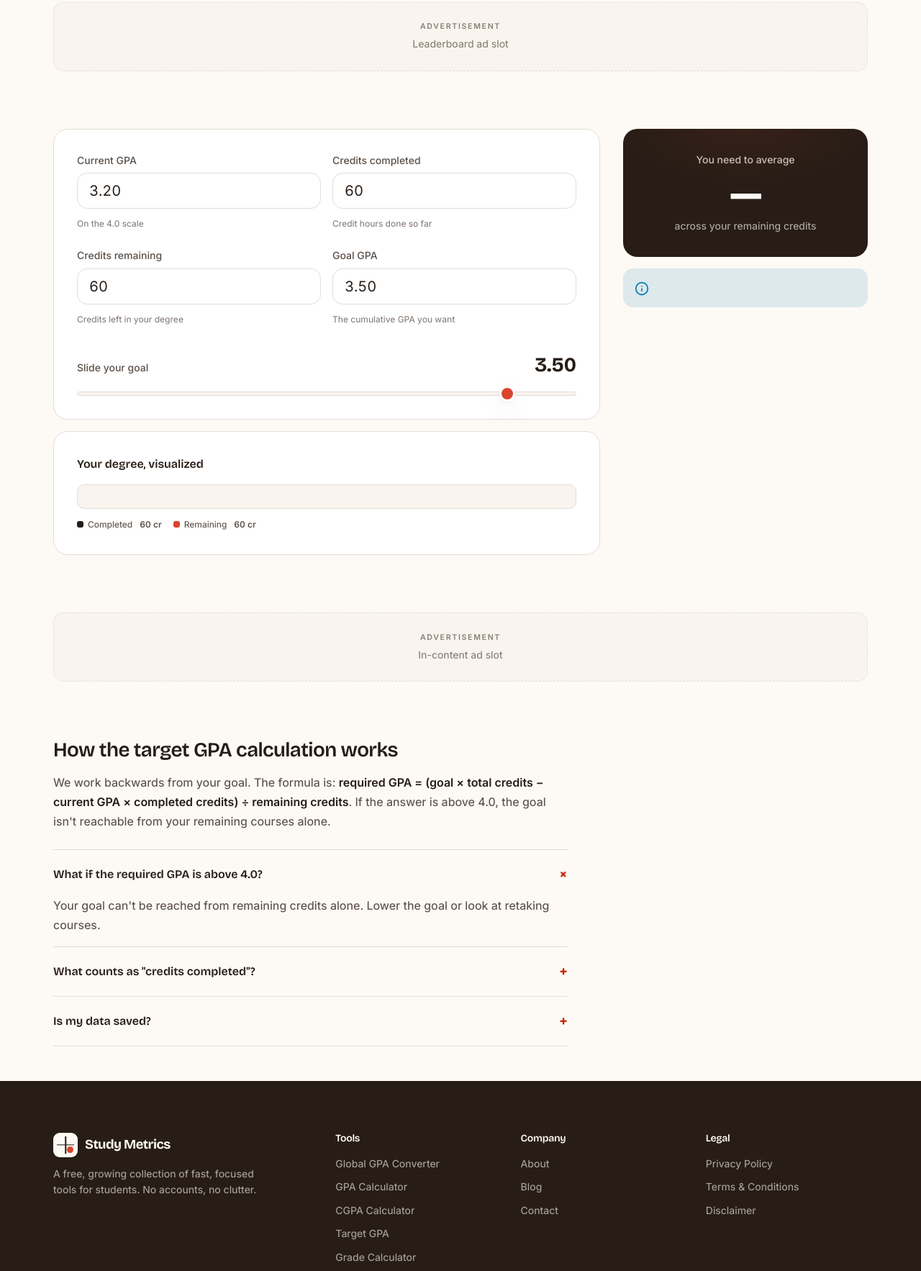
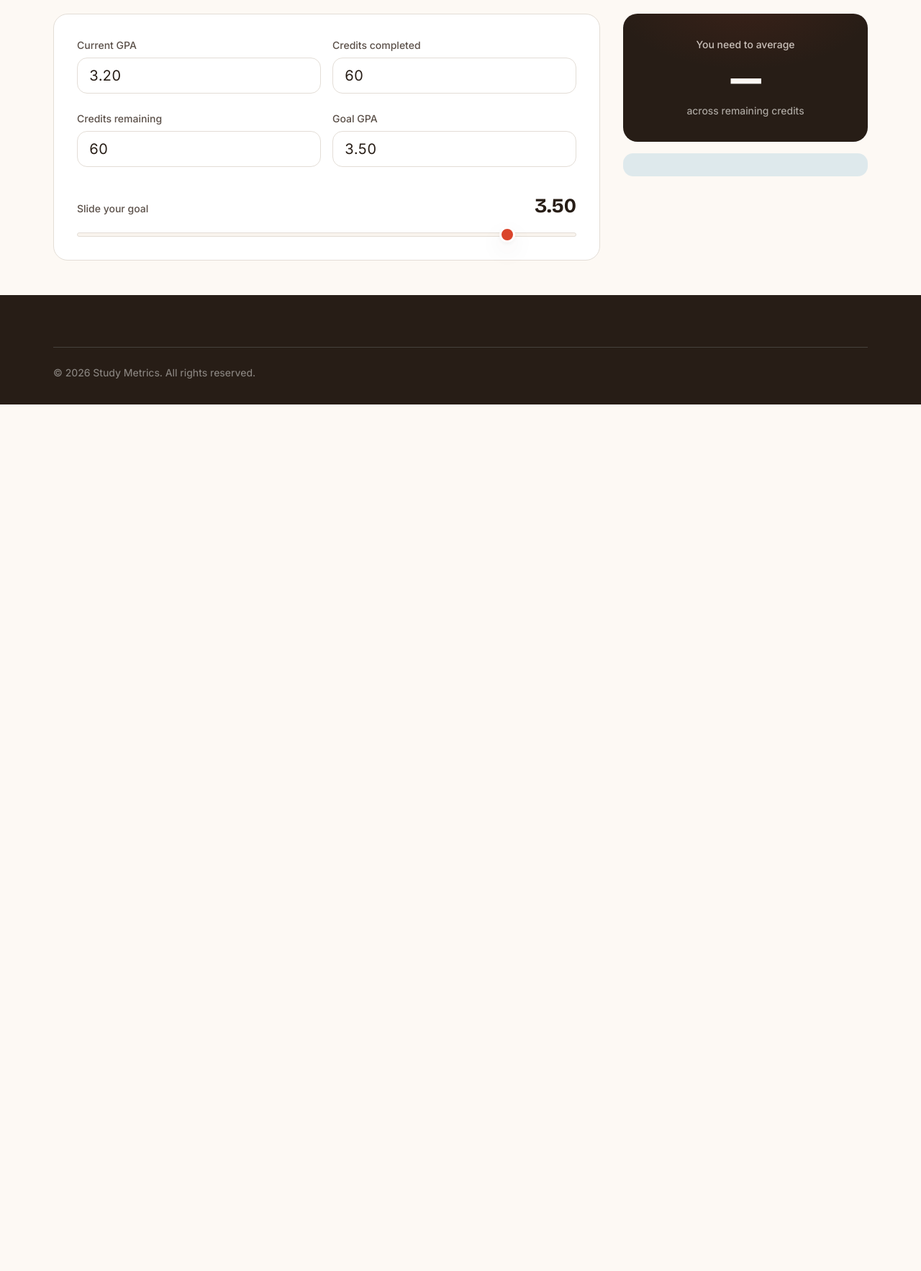
Before and after one commit to qazianwaar1996-prog/study-metrics, a plain HTML site: page target-gpa.html in a window 1280 px wide. Shown: the part 347-2113 px from the top of the page at 72% size. After the commit the page ends 909 px from the top, so only its background shows below. Drawn offline with nearby package versions, Linux system fonts and the light colour scheme.

Commit message:
Update target-gpa.html

```diff
--- a/target-gpa.html
+++ b/target-gpa.html
@@ -4,24 +4,7 @@
 <meta charset="UTF-8">
 <meta name="viewport" content="width=device-width, initial-scale=1.0">
 <title>Target GPA Calculator — Study Metrics</title>
-<meta name="description" content="Free target GPA calculator. Enter your current GPA, credits done and credits remaining to find the exact GPA you need to hit your goal.">
-<link rel="canonical" href="https://studymetrics.app/target-gpa.html">
 <link rel="icon" type="image/svg+xml" href="images/favicon.svg">
-<link rel="icon" type="image/png" href="images/favicon.png">
-<link rel="apple-touch-icon" href="images/favicon.png">
-<meta property="og:type" content="website">
-<meta property="og:site_name" content="Study Metrics">
-<meta property="og:title" content="Target GPA Calculator — Study Metrics">
-<meta property="og:description" content="Find the exact GPA you need in your remaining courses to hit your goal.">
-<meta property="og:url" content="https://studymetrics.app/target-gpa.html">
-<meta property="og:image" content="https://studymetrics.app/images/og-image.png">
-<meta name="twitter:card" content="summary_large_image">
-<meta name="twitter:title" content="Target GPA Calculator — Study Metrics">
-<meta name="twitter:description" content="What GPA do you need going forward?">
-<meta name="twitter:image" content="https://studymetrics.app/images/og-image.png">
-<script type="application/ld+json">
-{"@context":"https://schema.org","@type":"FAQPage","mainEntity":[{"@type":"Question","name":"What if the required GPA is above 4.0?","acceptedAnswer":{"@type":"Answer","text":"It means your goal can't be reached from your remaining credits alone. Lower the goal or look at retaking courses."}},{"@type":"Question","name":"What counts as credits completed?","acceptedAnswer":{"@type":"Answer","text":"All credit hours that already have a final grade and are factored into your current GPA."}},{"@type":"Question","name":"Is my data saved?","acceptedAnswer":{"@type":"Answer","text":"No. The calculation runs entirely in your browser and nothing is uploaded."}}]}
-</script>
 <link rel="preconnect" href="https://fonts.googleapis.com">
 <link rel="preconnect" href="https://fonts.gstatic.com" crossorigin>
 <link href="https://fonts.googleapis.com/css2?family=Bricolage+Grotesque:opsz,wght@12..96,500;12..96,600;12..96,700&family=Inter:wght@400;450;500;600&display=swap" rel="stylesheet">
@@ -40,63 +23,37 @@
   <div class="wrap">
     <div class="crumb"><a href="index.html">Home</a><svg viewBox="0 0 24 24" fill="none" stroke="currentColor" stroke-width="2" stroke-linecap="round"><path d="m9 18 6-6-6-6"/></svg><span>Target GPA Calculator</span></div>
     <h1>Target GPA Calculator</h1>
-    <p>Enter your current GPA and set a goal, and we'll tell you the exact GPA you need across your remaining credits to get there.</p>
+    <p>Know where you stand and where you want to be. Enter your current GPA and set a goal.</p>
   </div>
 </section>
-<div class="ad-slot" aria-hidden="true"><div class="ad-inner"><span class="tag">Advertisement</span><span class="hint">Leaderboard ad slot</span></div></div>
 <div class="wrap">
   <div class="tool-layout wide-rail">
     <div class="calc-main">
       <div class="panel">
         <div class="inputs">
           <div class="pair">
-            <div class="field"><label for="curGpa">Current GPA</label><input class="input lg tnum" id="curGpa" type="number" min="0" max="4" step="0.01" value="3.20"><div class="hint">On the 4.0 scale</div></div>
-            <div class="field"><label for="curCredits">Credits completed</label><input class="input lg tnum" id="curCredits" type="number" min="0" step="1" value="60"><div class="hint">Credit hours done so far</div></div>
+            <div class="field"><label for="curGpa">Current GPA</label><input class="input lg tnum" id="curGpa" type="number" min="0" max="4" step="0.01" value="3.20"></div>
+            <div class="field"><label for="curCredits">Credits completed</label><input class="input lg tnum" id="curCredits" type="number" min="0" step="1" value="60"></div>
           </div>
           <div class="pair">
-            <div class="field"><label for="remCredits">Credits remaining</label><input class="input lg tnum" id="remCredits" type="number" min="1" step="1" value="60"><div class="hint">Credits left in your degree</div></div>
-            <div class="field"><label for="goalGpa">Goal GPA</label><input class="input lg tnum" id="goalGpa" type="number" min="0" max="4" step="0.01" value="3.50"><div class="hint">The cumulative GPA you want</div></div>
+            <div class="field"><label for="remCredits">Credits remaining</label><input class="input lg tnum" id="remCredits" type="number" min="1" step="1" value="60"></div>
+            <div class="field"><label for="goalGpa">Goal GPA</label><input class="input lg tnum" id="goalGpa" type="number" min="0" max="4" step="0.01" value="3.50"></div>
           </div>
           <div class="field slider-wrap">
-            <div class="slider-val"><label style="margin:0" for="goalSlide">Slide your goal</label><b class="tnum" id="goalSlideVal">3.50</b></div>
+            <div class="slider-val"><label for="goalSlide">Slide your goal</label><b class="tnum" id="goalSlideVal">3.50</b></div>
             <input type="range" id="goalSlide" min="0" max="4" step="0.01" value="3.50">
           </div>
         </div>
       </div>
-      <div class="panel" style="margin-top:var(--s4)">
-        <div style="font-family:var(--font-display);font-weight:600;margin-bottom:var(--s4)">Your degree, visualized</div>
-        <div class="bar-track"><div class="bar-seg done" id="segDone"></div><div class="bar-seg need" id="segNeed"></div></div>
-        <div class="bar-legend"><span><span class="dot" style="background:var(--ink)"></span>Completed <b class="tnum" id="legDone" style="margin-left:4px">60 cr</b></span><span><span class="dot" style="background:var(--accent)"></span>Remaining <b class="tnum" id="legNeed" style="margin-left:4px">60 cr</b></span></div>
-      </div>
     </div>
     <div class="result-rail">
-      <div class="res-hero"><div class="label">You need to average</div><div class="res-big tnum" id="need">—</div><div class="res-sub" id="needSub">across your remaining credits</div></div>
-      <div class="verdict info" id="verdict"><svg viewBox="0 0 24 24" fill="none" stroke="currentColor" stroke-width="2" stroke-linecap="round" stroke-linejoin="round"><circle cx="12" cy="12" r="10"/><path d="M12 16v-4M12 8h.01"/></svg><span id="verdictText"></span></div>
-    </div>
-  </div>
-</div>
-<div class="ad-slot" aria-hidden="true"><div class="ad-inner"><span class="tag">Advertisement</span><span class="hint">In-content ad slot</span></div></div>
-<div class="wrap">
-  <div class="prose">
-    <h2>How the target GPA calculation works</h2>
-    <p>We work backwards from your goal. The formula is: <strong>required GPA = (goal × total credits − current GPA × completed credits) ÷ remaining credits</strong>. If the answer is above 4.0, the goal isn't reachable from your remaining courses alone.</p>
-    <div class="faq">
-      <details open><summary>What if the required GPA is above 4.0?</summary><p>Your goal can't be reached from remaining credits alone. Lower the goal or look at retaking courses.</p></details>
-      <details><summary>What counts as "credits completed"?</summary><p>All credit hours that already have a final grade and count toward your current GPA.</p></details>
-      <details><summary>Is my data saved?</summary><p>No. It runs entirely in your browser.</p></details>
+      <div class="res-hero"><div class="label">You need to average</div><div class="res-big tnum" id="need">—</div><div class="res-sub" id="needSub">across remaining credits</div></div>
+      <div class="verdict info" id="verdict"><span id="verdictText"></span></div>
     </div>
   </div>
 </div>
 <footer class="foot">
-  <div class="wrap">
-    <div class="foot-grid">
-      <div class="foot-brand"><a href="index.html" class="logo"><span class="logo-mark"><span class="logo-dot"></span></span>Study&nbsp;Metrics</a><p>A free, growing collection of fast, focused tools for students. No accounts, no clutter.</p></div>
-      <div class="foot-col"><h4>Tools</h4><a href="gpa-converter.html">Global GPA Converter</a><a href="gpa.html">GPA Calculator</a><a href="cgpa.html">CGPA Calculator</a><a href="target-gpa.html">Target GPA</a><a href="grade-calculator.html">Grade Calculator</a></div>
-      <div class="foot-col"><h4>Company</h4><a href="about.html">About</a><a href="blog.html">Blog</a><a href="contact.html">Contact</a></div>
-      <div class="foot-col"><h4>Legal</h4><a href="privacy-policy.html">Privacy Policy</a><a href="terms-and-conditions.html">Terms & Conditions</a><a href="disclaimer.html">Disclaimer</a></div>
-    </div>
-    <div class="foot-bottom"><span>© 2026 Study Metrics. All rights reserved.</span><span>Free tools for students, worldwide.</span></div>
-  </div>
+  <div class="wrap"><div class="foot-bottom"><span>© 2026 Study Metrics. All rights reserved.</span></div></div>
 </footer>
 <script src="js/script.js"></script>
 <script src="js/target-gpa.js"></script>
```
